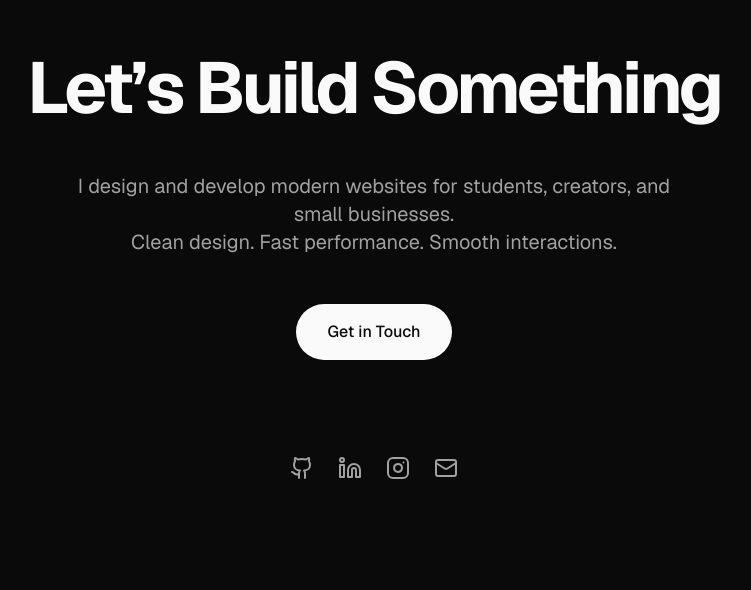
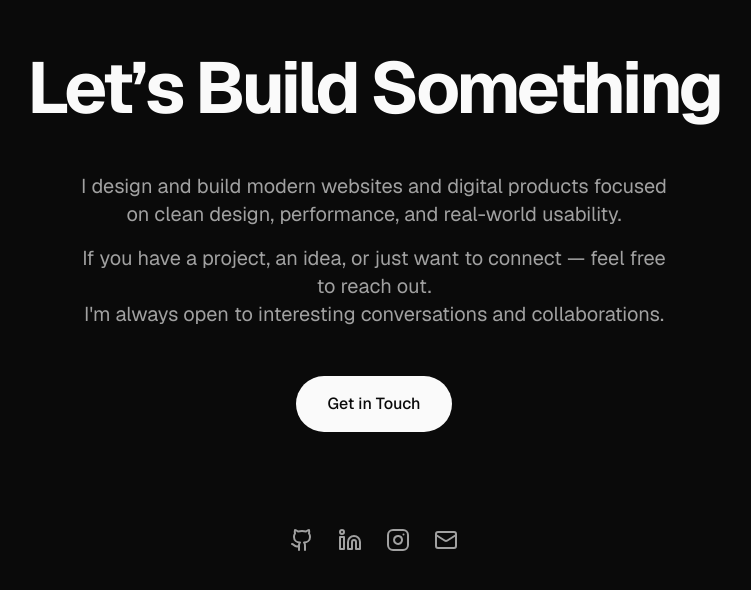
Before and after one commit to Karan-Raj-KR/portfolio, a Next.js app: page / in a window 1280 px wide. Shown: the part 4985-5575 px from the top of the page, without its empty margins (266-1017 px from the left). Built offline with nearby package versions, Linux system fonts and the light colour scheme.

Commit message:
updated contact section

```diff
--- a/src/components/sections/contact.tsx
+++ b/src/components/sections/contact.tsx
@@ -53,11 +53,10 @@ export function Contact() {
                     whileInView={{ opacity: 1, y: 0 }}
                     viewport={{ once: true }}
                     transition={{ delay: 0.1 }}
-                    className="max-w-[600px] text-lg text-muted-foreground md:text-xl"
+                    className="max-w-[600px] text-lg text-muted-foreground md:text-xl space-y-4"
                 >
-                    I design and develop modern websites for students, creators, and small businesses.
-                    <br className="hidden md:block" />
-                    Clean design. Fast performance. Smooth interactions.
+                    <span className="block">I design and build modern websites and digital products focused on clean design, performance, and real-world usability.</span>
+                    <span className="block">If you have a project, an idea, or just want to connect — feel free to reach out.<br />I'm always open to interesting conversations and collaborations.</span>
                 </motion.p>
 
                 <motion.div
```
